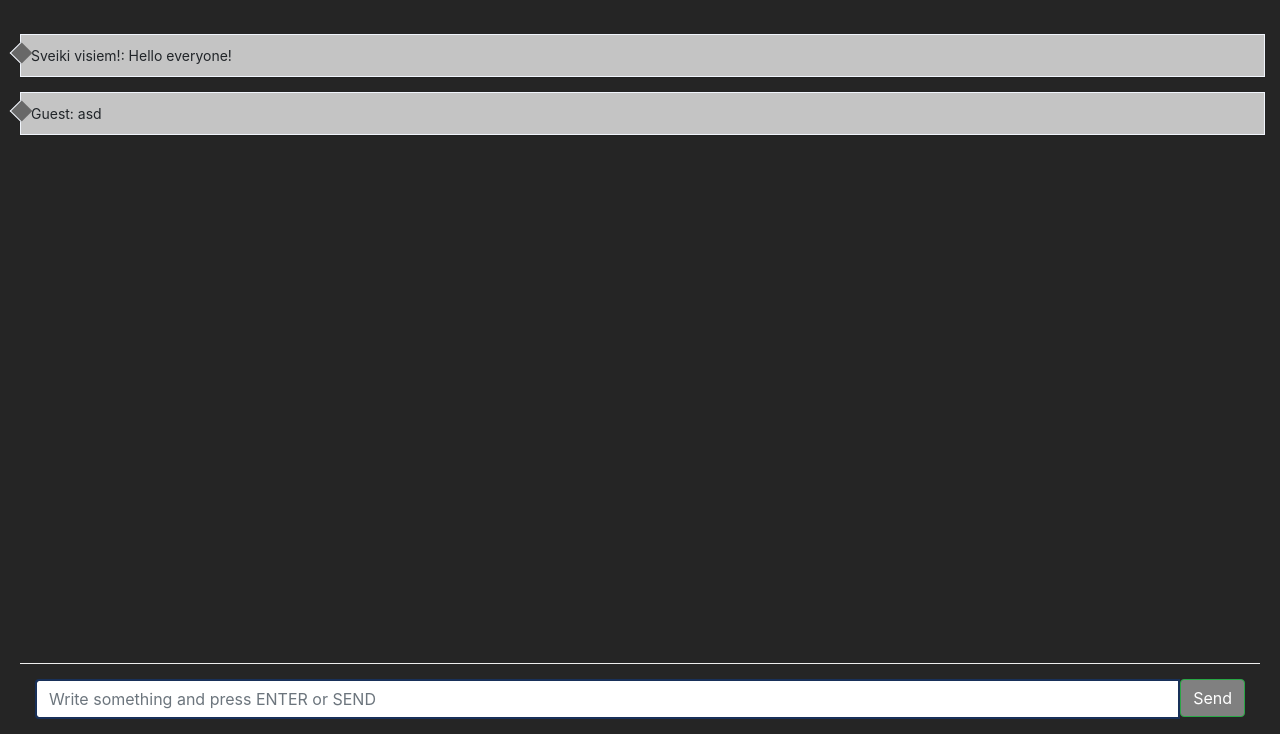
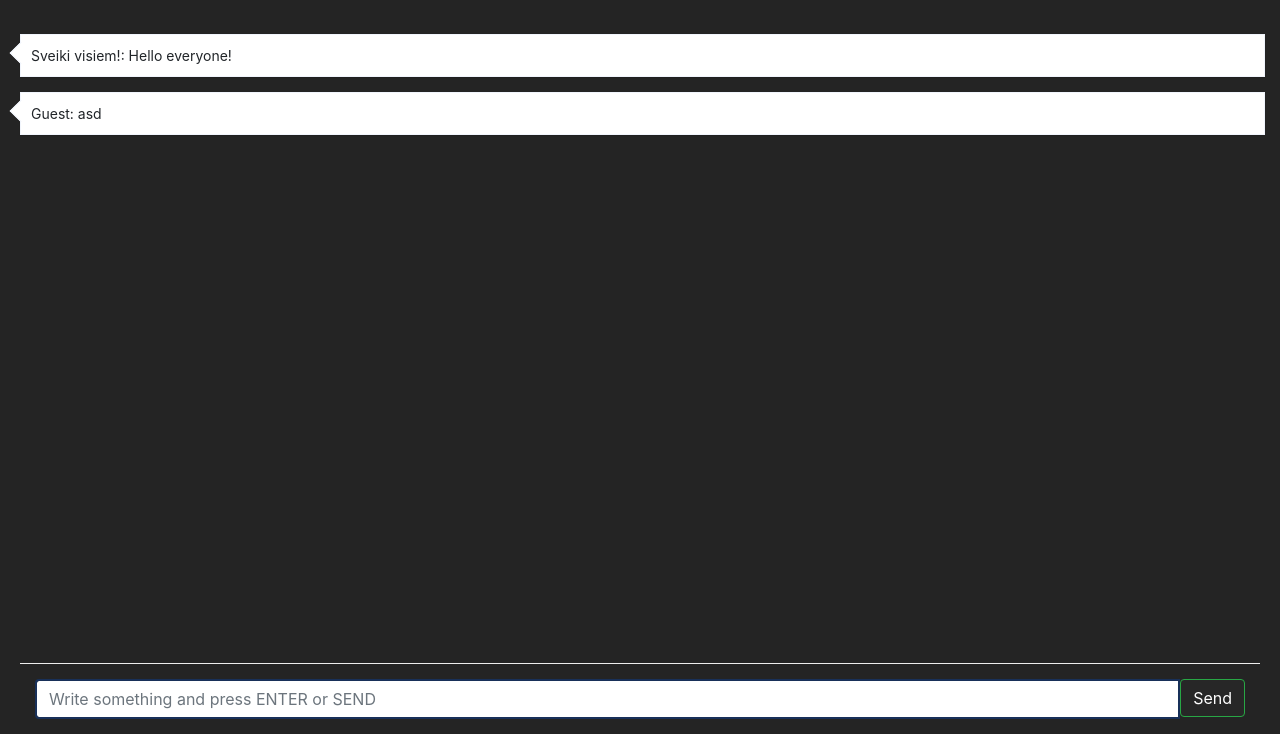
Before and after one commit to ValtersHuns/weblapa, a Flask app: page /chat in a window 1280 px wide. Shown: the part 66-800 px from the top of the page. Run offline with Flask 2, Linux system fonts and the light colour scheme; the visitor is signed in with stand-in values (Sample User, id 1); some libraries are stand-ins or nearby versions.

Commit message:
Update stils.css

```diff
--- a/zirnis/static/stils.css
+++ b/zirnis/static/stils.css
@@ -1,11 +1,11 @@
 body {
   padding-top: 0;
   margin-top:20px;
-  background-color: rgb(37, 37, 37);
+  background-color: rgb(36, 36, 36)
 }
 
 .bg-white {
-  background-color: rgb(196, 196, 196);
+  background-color: #fff;
 }
 
 .chat-message {
@@ -33,7 +33,7 @@ ul.chat {
 }
 
 .chat li.left .chat-body {
-  background-color: rgb(196, 196, 196);
+  background-color: #fff;
 }
 
 .chat li .chat-body {
@@ -60,7 +60,7 @@ ul.chat {
   top: 10px;
   left: -8px;
   display: inline-block;
-  background: rgb(104, 104, 104);
+  background: #fff;
   width: 16px;
   height: 16px;
   border-top: 1px solid #f1f5fc;
@@ -93,11 +93,11 @@ ul.chat {
 }
 
 .btn-success {
-  background-color: gray;
+  background-color: rgb(39, 39, 39);
 }
 
 .btn-success:hover {
-  background-color: rgb(2, 2, 2);
+  background-color:rgb(240, 255, 240);
 }
 
 input[type=text] {
```
